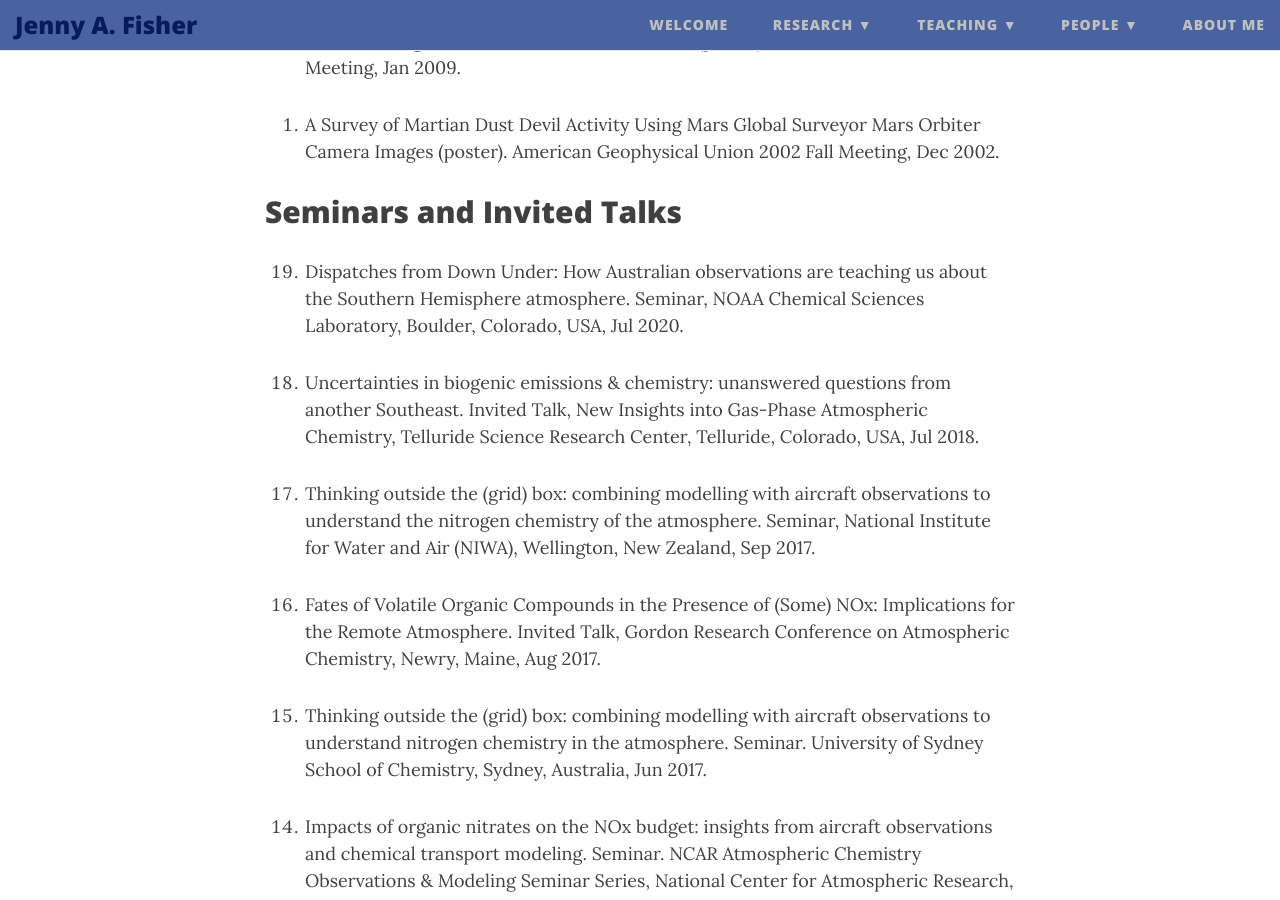
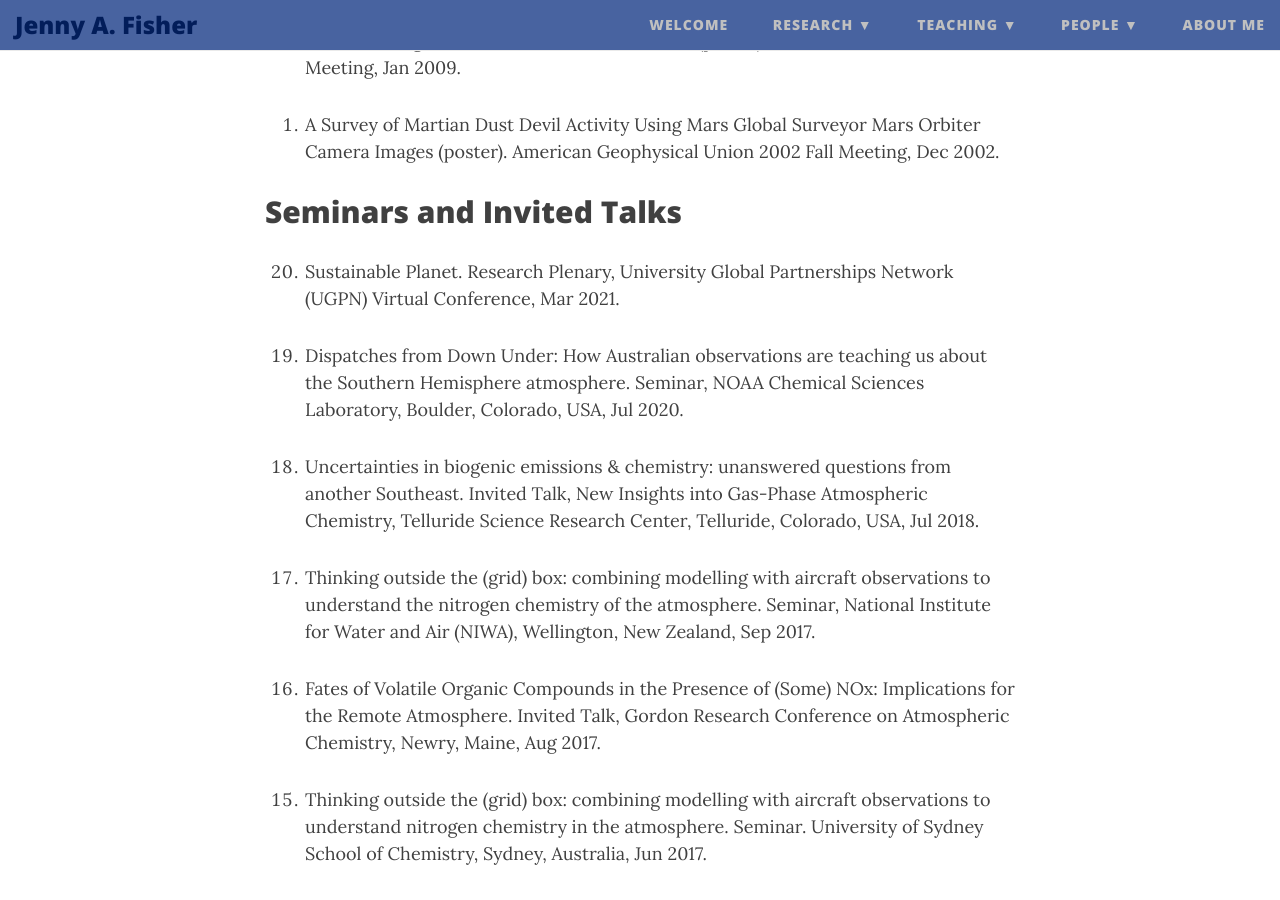
Before and after one commit to jennyfisher/jennyfisher.github.io, a Jekyll site: the page built from presentations.md, in a window 1280 px wide and 900 px high, scrolled down 4002 px. Built offline with Jekyll 4.4.1, drawn with Linux system fonts in a browser that asks for light colours; nearby versions of some CDN libraries.

Commit message:
Add UGPN

```diff
--- a/presentations.md
+++ b/presentations.md
@@ -86,6 +86,8 @@ title: Presentations
 
 ## Seminars and Invited Talks
 
+1. Sustainable Planet. Research Plenary, University Global Partnerships Network (UGPN) Virtual Conference, Mar 2021.
+
 1.	Dispatches from Down Under: How Australian observations are teaching us about the Southern Hemisphere atmosphere. Seminar, NOAA Chemical Sciences Laboratory, Boulder, Colorado, USA, Jul 2020.
 
 1. Uncertainties in biogenic emissions & chemistry: unanswered questions from another Southeast. Invited Talk, New Insights into Gas-Phase Atmospheric Chemistry, Telluride Science Research Center, Telluride, Colorado, USA, Jul 2018.
```
